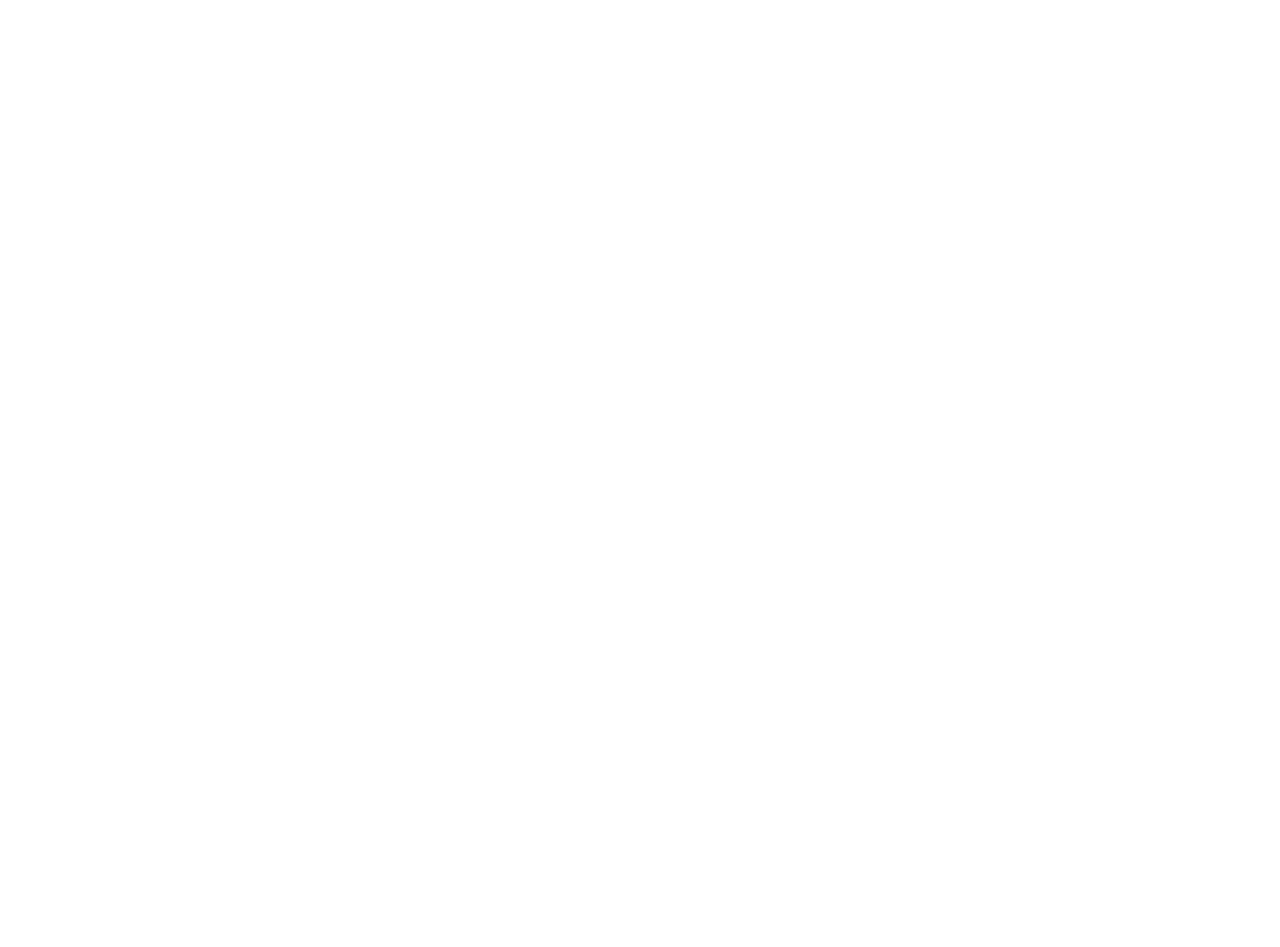
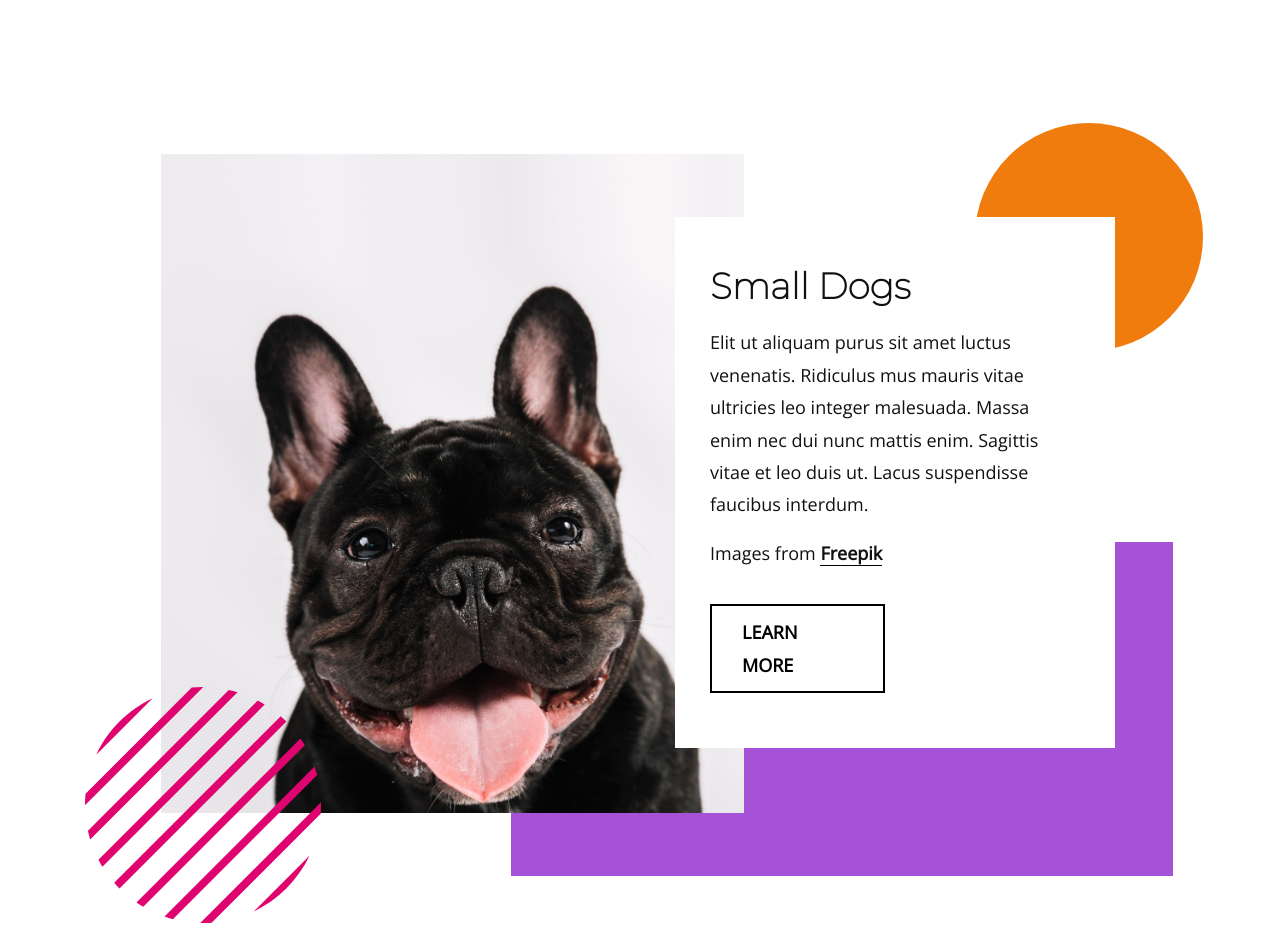
Before and after one commit to bongudth/myself-pets-stories, a Vue app: page / in a window 1280 px wide. Shown: the part 1120-2067 px from the top of the page. Before the commit the page ends 1193 px from the top, so only its background shows below. Built offline with nearby package versions, Linux system fonts and the light colour scheme.

Commit message:
:hammer: update smalldogs

```diff
--- a/src/App.vue
+++ b/src/App.vue
@@ -2,18 +2,21 @@
   <div id="app">
     <Header />
     <PetAndDog />
+    <SmallDogs />
   </div>
 </template>
 
 <script>
 import Header from "./components/Header.vue";
 import PetAndDog from "./components/PetAndDog.vue";
+import SmallDogs from "./components/SmallDogs.vue";
 
 export default {
   name: "App",
   components: {
     Header,
     PetAndDog,
+    SmallDogs,
   },
 };
 </script>
--- /dev/null
+++ b/src/components/SmallDogs.vue
@@ -0,0 +1,124 @@
+<template>
+  <div id="small-dogs" class="container">
+    <div class="background"></div>
+    <img src="../assets/fghh-min.jpg" />
+    <svg width="236" height="236" viewBox="0 0 160 160" class="pink">
+      <path
+        d="M114.3,152.3l38-38C144.4,130.9,130.9,144.4,114.3,152.3z M117.1,9.1l-108,108c0.8,1.6,1.7,3.2,2.7,4.8l110-110
+	C120.3,10.9,118.7,10,117.1,9.1z M97.5,2L2,97.5c0.4,2,1,4,1.5,5.9l99.9-99.9C101.5,2.9,99.5,2.4,97.5,2z M80,160c2,0,4-0.1,5.9-0.2
+	l73.9-73.9c0.1-2,0.2-3.9,0.2-5.9c0-0.6,0-1.2,0-1.9L78.1,160C78.8,160,79.4,160,80,160z M34.9,146.1c1.5,1,3,2,4.6,2.9L149,39.5
+	c-0.9-1.6-1.9-3.1-2.9-4.6L34.9,146.1z M132.7,19.8L19.8,132.7c1.2,1.3,2.3,2.6,3.6,3.9L136.6,23.4C135.3,22.2,134,21,132.7,19.8z
+	 M59.6,157.4l97.8-97.8c-0.5-1.9-1.1-3.8-1.7-5.7L53.9,155.6C55.8,156.3,57.7,156.9,59.6,157.4z M7.6,45.9L45.9,7.6
+	C29.1,15.5,15.5,29.1,7.6,45.9z M80,0c-2.6,0-5.1,0.1-7.6,0.4l-72,72C0.1,74.9,0,77.4,0,80c0,0.1,0,0.2,0,0.2L80.2,0
+	C80.2,0,80.1,0,80,0z"
+      ></path>
+    </svg>
+    <svg width="228" height="228" class="orange">
+      <circle cx="114" cy="114" r="114" />
+    </svg>
+    <div class="small">
+      <h1>Small Dogs</h1>
+      <p>
+        Elit ut aliquam purus sit amet luctus venenatis. Ridiculus mus mauris
+        vitae ultricies leo integer malesuada. Massa enim nec dui nunc mattis
+        enim. Sagittis vitae et leo duis ut. Lacus suspendisse faucibus
+        interdum.
+      </p>
+      <span>Images from </span>
+      <a href="https://www.freepik.com/photos/dog" class="freepik">Freepik</a>
+      <a href="https://nicepage.com/" class="more">Learn more</a>
+    </div>
+  </div>
+</template>
+
+<script>
+export default {
+  name: "SmallDogs",
+};
+</script>
+
+<style lang="scss" scoped>
+#small-dogs {
+  .background {
+    position: relative;
+    background-color: #a552d6;
+    height: 334px;
+    width: 662px;
+    margin: 531px 22px 0 auto;
+  }
+
+  img {
+    position: absolute;
+    height: 659px;
+    width: 583px;
+    object-fit: cover;
+    margin: -722px auto 0 76px;
+  }
+
+  .pink {
+    position: relative;
+    fill: #df046f;
+    margin: -189px auto 0 0;
+  }
+
+  .orange {
+    fill: #f17c0e;
+    margin: -1400px 0 auto 890px;
+  }
+
+  .small {
+    position: relative;
+    background-color: #fff;
+    color: #111111;
+    width: 440px;
+    margin: -730px 80px -229px auto;
+    padding: 30px 40px 55px 35px;
+
+    h1 {
+      font-family: "Montserrat", sans-serif;
+      font-size: 2.25rem;
+      font-weight: 700;
+      line-height: 1.1;
+      margin-top: 20px;
+    }
+
+    p,
+    span,
+    a {
+      font-size: 1.125rem;
+      font-weight: 300;
+      line-height: 1.8;
+      margin-top: 20px;
+    }
+
+    .freepik {
+      color: #111111;
+      border-bottom: 1px solid #000;
+      font-weight: 700;
+      cursor: pointer;
+
+      &:hover {
+        text-decoration: none;
+      }
+    }
+
+    .more {
+      display: block;
+      color: #000;
+      border: 2px solid #000;
+      text-transform: uppercase;
+      font-size: 1.125rem;
+      font-weight: 700;
+      margin: 35px 190px 0 0;
+      padding: 10px 30px;
+      cursor: pointer;
+
+      &:hover {
+        background-color: #000;
+        color: #fff;
+        text-decoration: none;
+      }
+    }
+  }
+}
+</style>
```
